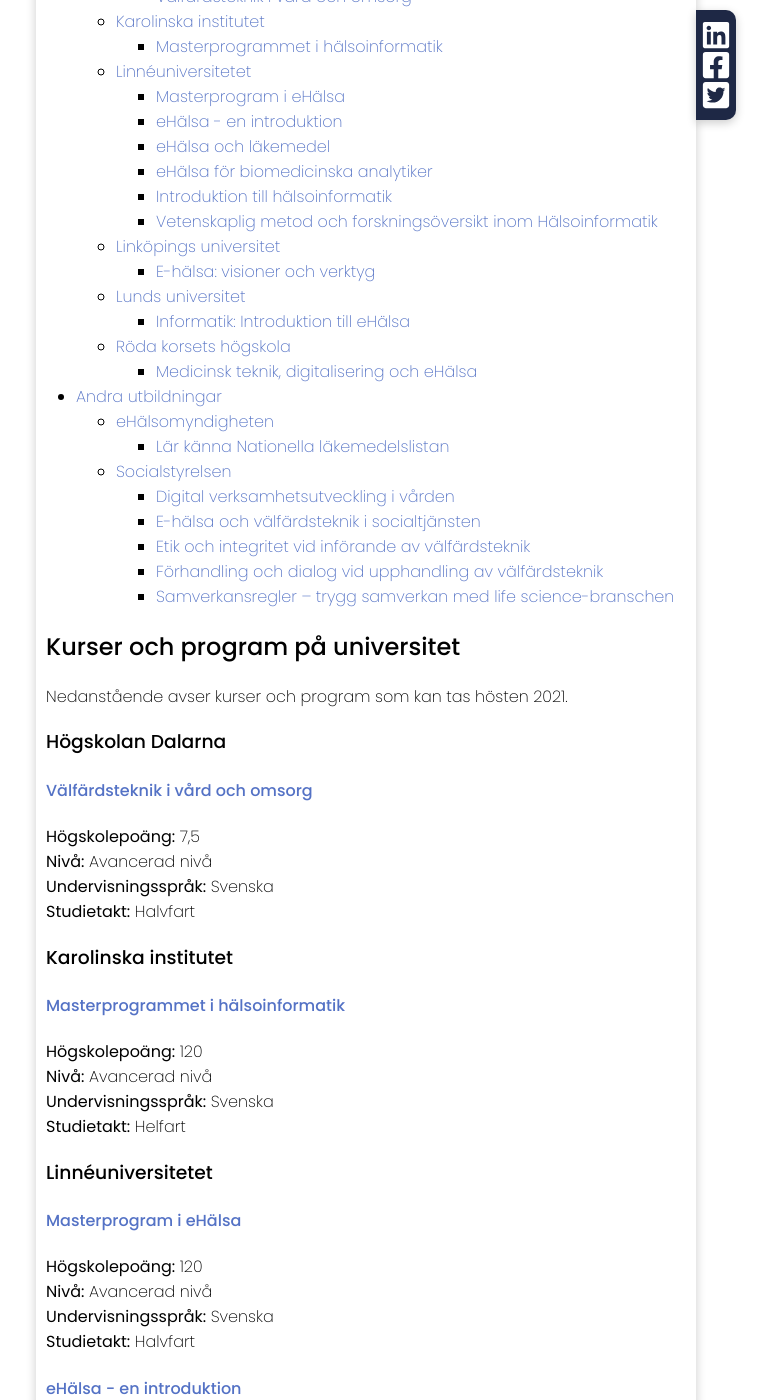
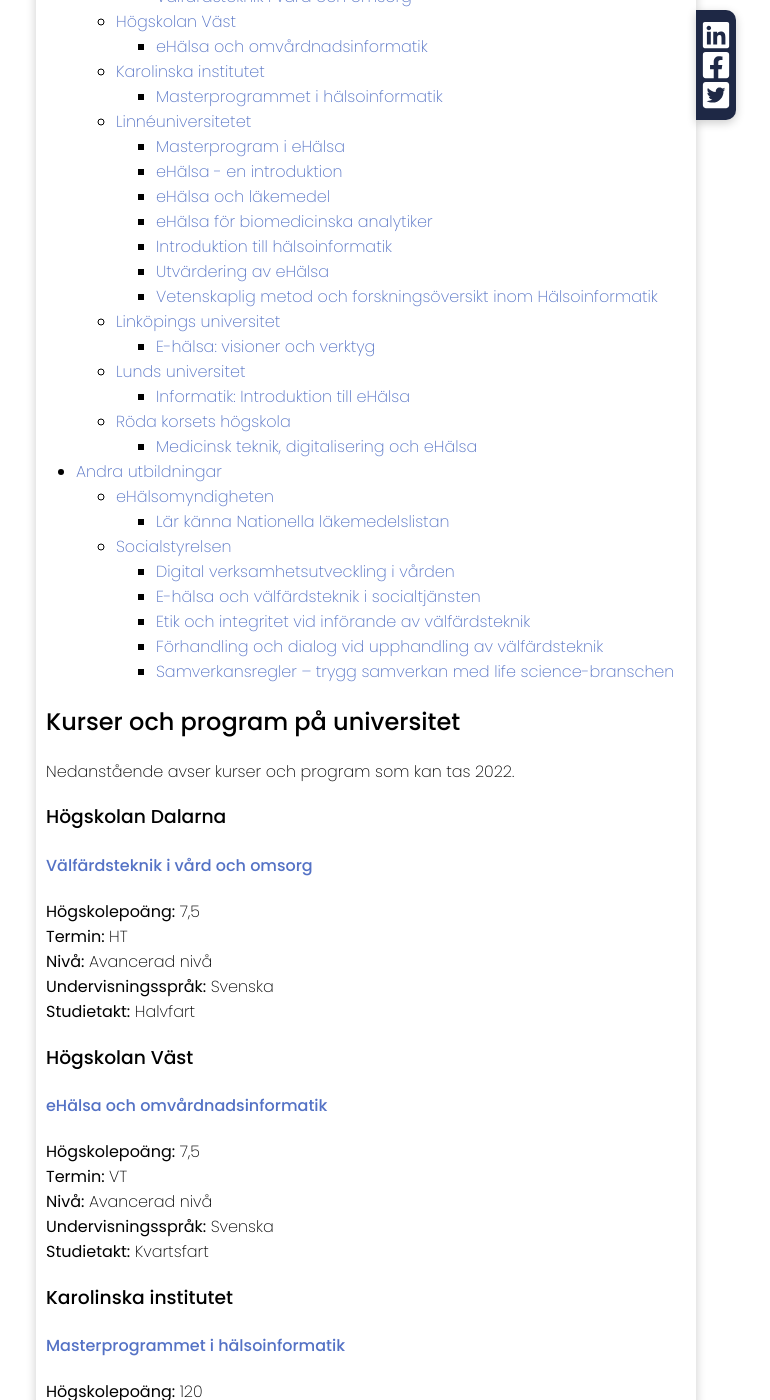
Before and after one commit to teddykladdkak/ehalsa-sverige, a Jekyll site: the page built from _posts/2021-07-31-utbildningar.markdown, in a window 1280 px wide and 1400 px high, scrolled down 930 px. Shown: the whole window, without its empty margins (254-1024 px from the left). Built offline with Jekyll 4.4.1, drawn with Linux system fonts in a browser that asks for light colours; comment, search, counter and statistics services are not loaded; some of the changed text lies outside the part shown.

Commit message:
Update 2021-07-31-utbildningar.markdown

```diff
--- a/_posts/2021-07-31-utbildningar.markdown
+++ b/_posts/2021-07-31-utbildningar.markdown
@@ -1,8 +1,9 @@
 ---
 layout: post
-title:  "Utbildningar i eHälsa"
+title:  "Utbildningar i eHälsa 2022"
 description: "Möjligheter för dig att utbilda dig i eHälsa"
 date:   2021-07-31 08:00:00 +0200
+date_uppdaterad: 2022-01-04 08:00:00 +0200
 tags: Utbildning Medicinteknik
 author:
   name: "Redaktionen"
@@ -13,7 +14,7 @@
   src: "644964471?h=cc4dc20eea"
   title: "Utbildningar i eH&amp;auml;lsa"
 sitemap:
-  lastmod: 2021-07-31
+  lastmod: 2022-01-04
   priority: 0.7
   changefreq: 'weekly'
 excerpt_separator: <!--more-->
@@ -26,17 +27,27 @@
 {% include toc.md %}
 
 ## Kurser och program på universitet
-Nedanstående avser kurser och program som kan tas hösten 2021.
+Nedanstående avser kurser och program som kan tas 2022.
 ### Högskolan Dalarna
 #### [Välfärdsteknik i vård och omsorg](http://www.du.se/redirect/course.aspx?language=sv&code=ASA24M&applicationcode=H38HN)
 **Högskolepoäng:** 7,5\
+**Termin:** HT\
 **Nivå:** Avancerad nivå\
 **Undervisningsspråk:** Svenska\
 **Studietakt:** Halvfart
 
+### Högskolan Väst
+#### [eHälsa och omvårdnadsinformatik](https://www.hv.se/utbildning/kurs/ehalsa-och-omvardnadsinformatik-deltid-distans-eho600)
+**Högskolepoäng:** 7,5\
+**Termin:** VT\
+**Nivå:** Avancerad nivå\
+**Undervisningsspråk:** Svenska\
+**Studietakt:** Kvartsfart
+
 ### Karolinska institutet
 #### [Masterprogrammet i hälsoinformatik](https://utbildning.ki.se/programme/5HI17/21-22)
 **Högskolepoäng:** 120\
+**Termin:** HT\
 **Nivå:** Avancerad nivå\
 **Undervisningsspråk:** Svenska\
 **Studietakt:** Helfart
@@ -44,36 +55,49 @@
 ### Linnéuniversitetet
 #### [Masterprogram i eHälsa](https://lnu.se/program/masterprogram-i-ehalsa/kalmar-distans-deltid-ht/)
 **Högskolepoäng:** 120\
+**Termin:** HT\
 **Nivå:** Avancerad nivå\
 **Undervisningsspråk:** Svenska\
 **Studietakt:** Halvfart
 
-#### [eHälsa - en introduktion](https://lnu.se/kurs/1XN009/20212/06406)
+#### [eHälsa - en introduktion](https://lnu.se/kurs/ehalsa-en-introduktion/distans-deltid-vt/)
 **Högskolepoäng:** 7,5\
+**Termin:** VT, HT\
 **Nivå:** Grundnivå\
 **Undervisningsspråk:** Svenska\
 **Studietakt:** Halvfart
 
 #### [eHälsa och läkemedel](https://lnu.se/kurs/4XN019/20212/07237)
 **Högskolepoäng:** 7,5\
+**Termin:** HT\
 **Nivå:** Avancerad nivå\
 **Undervisningsspråk:** Svenska\
 **Studietakt:** Halvfart
 
 #### [eHälsa för biomedicinska analytiker](https://lnu.se/kurs/4XN018/20212/06967)
 **Högskolepoäng:** 7,5\
+**Termin:** HT\
 **Nivå:** Avancerad nivå\
 **Undervisningsspråk:** Svenska\
 **Studietakt:** Halvfart
 
 #### [Introduktion till hälsoinformatik](https://lnu.se/kurs/4XN017/20212/06407)
 **Högskolepoäng:** 7,5\
+**Termin:** HT\
 **Nivå:** Avancerad nivå\
 **Undervisningsspråk:** Svenska\
 **Studietakt:** Helfart
 
+#### [Utvärdering av eHälsa](https://lnu.se/kurs/utvardering-av-ehalsa/distans-deltid-vt/)
+**Högskolepoäng:** 7,5\
+**Termin:** VT\
+**Nivå:** Avancerad nivå\
+**Undervisningsspråk:** Svenska\
+**Studietakt:** Halvfart
+
 #### [Vetenskaplig metod och forskningsöversikt inom Hälsoinformatik](https://lnu.se/kurs/4XN014/20212/06408)
 **Högskolepoäng:** 7,5\
+**Termin:** HT\
 **Nivå:** Avancerad nivå\
 **Undervisningsspråk:** Svenska\
 **Studietakt:** Halvfart
@@ -81,6 +105,7 @@
 ### Linköpings universitet
 #### [E-hälsa: visioner och verktyg](https://liu.se/utbildning/kurs/8fa281)
 **Högskolepoäng:** 7,5\
+**Termin:** HT\
 **Nivå:** Avancerad nivå\
 **Undervisningsspråk:** Engelska\
 **Studietakt:** Halvfart
@@ -88,13 +113,15 @@
 ### Lunds universitet
 #### [Informatik: Introduktion till eHälsa](http://www.lu.se/lubas/i-uoh-lu-INFA44/21311)
 **Högskolepoäng:** 7,5\
+**Termin:** VT, HT\
 **Nivå:** Avancerad nivå\
 **Undervisningsspråk:** Engelska\
 **Studietakt:** Kvartsfart
 
 ### Röda korsets högskola
-#### [Medicinsk teknik, digitalisering och eHälsa](https://www.rkh.se/utbildning/fristaende-kurser/)
+#### [Medicinsk teknik, digitalisering och eHälsa](https://www.rkh.se/utbildning/fristaende-kurser/medicinsk-teknik-digitalisering-och-ehalsa/)
 **Högskolepoäng:** 7,5\
+**Termin:** Löpande\
 **Nivå:** Avancerad nivå\
 **Undervisningsspråk:** Svenska\
 **Studietakt:** Halvfart
```
